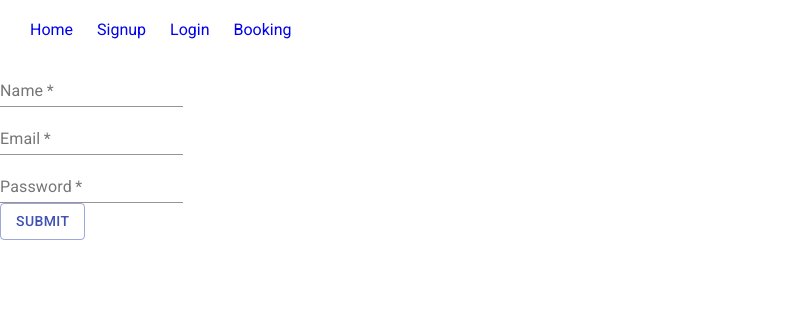
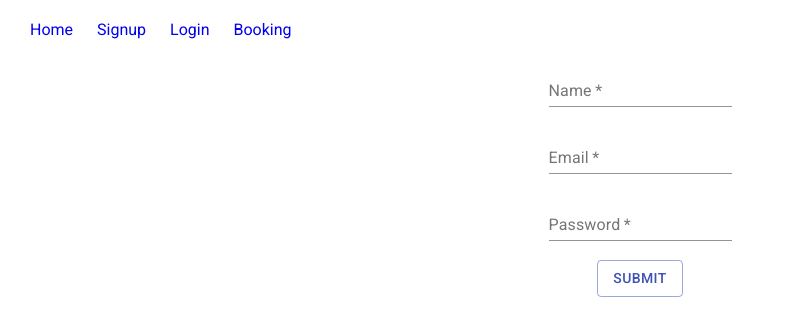
Before and after one commit to pavittarx/jsengage, a React (Create React App) app: page /signup in a window 1280 px wide. Shown: the top 336 px of the page, without its empty margins (0-795 px from the left). Built offline with nearby package versions, Linux system fonts and the light colour scheme.

Commit message:
stylings added

```diff
--- a/src/components/Login.jsx
+++ b/src/components/Login.jsx
@@ -3,6 +3,8 @@ import React, { useState } from "react";
 import { TextField, Button } from "@material-ui/core/";
 import { Alert } from "@material-ui/lab";
 import axios from "axios";
+
+import styles from "./../styles/login.module.scss";
 
 function handleLogin(params, err, msg) {
   // Clear previous error messages
@@ -29,8 +31,7 @@ export default () => {
   const [message, setMessage] = useState("");
 
   return (
-    <>
-      <form>
+    <div className={styles.form_container}>
         {err && <Alert severity="error"> {err} </Alert>}
         {message && <Alert severity="success"> {message} </Alert>}
         <TextField
@@ -59,9 +60,8 @@ export default () => {
           color="primary"
           onClick={() => handleLogin({ email, password }, setErr, setMessage)}
         >
-          Login{" "}
+          Login
         </Button>
-      </form>
-    </>
+    </div>
   );
 };
--- a/src/components/Signup.jsx
+++ b/src/components/Signup.jsx
@@ -2,6 +2,8 @@ import React, { useState } from "react";
 import { TextField, Button } from "@material-ui/core/";
 import { Alert } from "@material-ui/lab";
 import axios from "axios";
+
+import styles from "./../styles/signup.module.scss";
 
 async function handleSignup(params, err, msg) {
   // Clears up previous error messages
@@ -29,8 +31,7 @@ export default () => {
   const [message, setMessage] = useState("");
 
   return (
-    <>
-      <form>
+    <div class={styles.form_container}>
         {err && <Alert severity="error"> {err} </Alert>}
         {message && <Alert severity="success"> {message} </Alert>}
         <TextField
@@ -71,7 +72,6 @@ export default () => {
         >
           Submit
         </Button>
-      </form>
-    </>
+    </div>
   );
 };
--- /dev/null
+++ b/src/styles/login.module.scss
@@ -0,0 +1,6 @@
+.form_container{
+  display: flex;
+  flex-direction: column;
+  justify-items: center;
+  align-items: center;
+}
--- /dev/null
+++ b/src/styles/signup.module.scss
@@ -0,0 +1,6 @@
+.form_container{
+  display: flex;
+  flex-direction: column;
+  justify-items: center;
+  align-items: center;
+}
```
